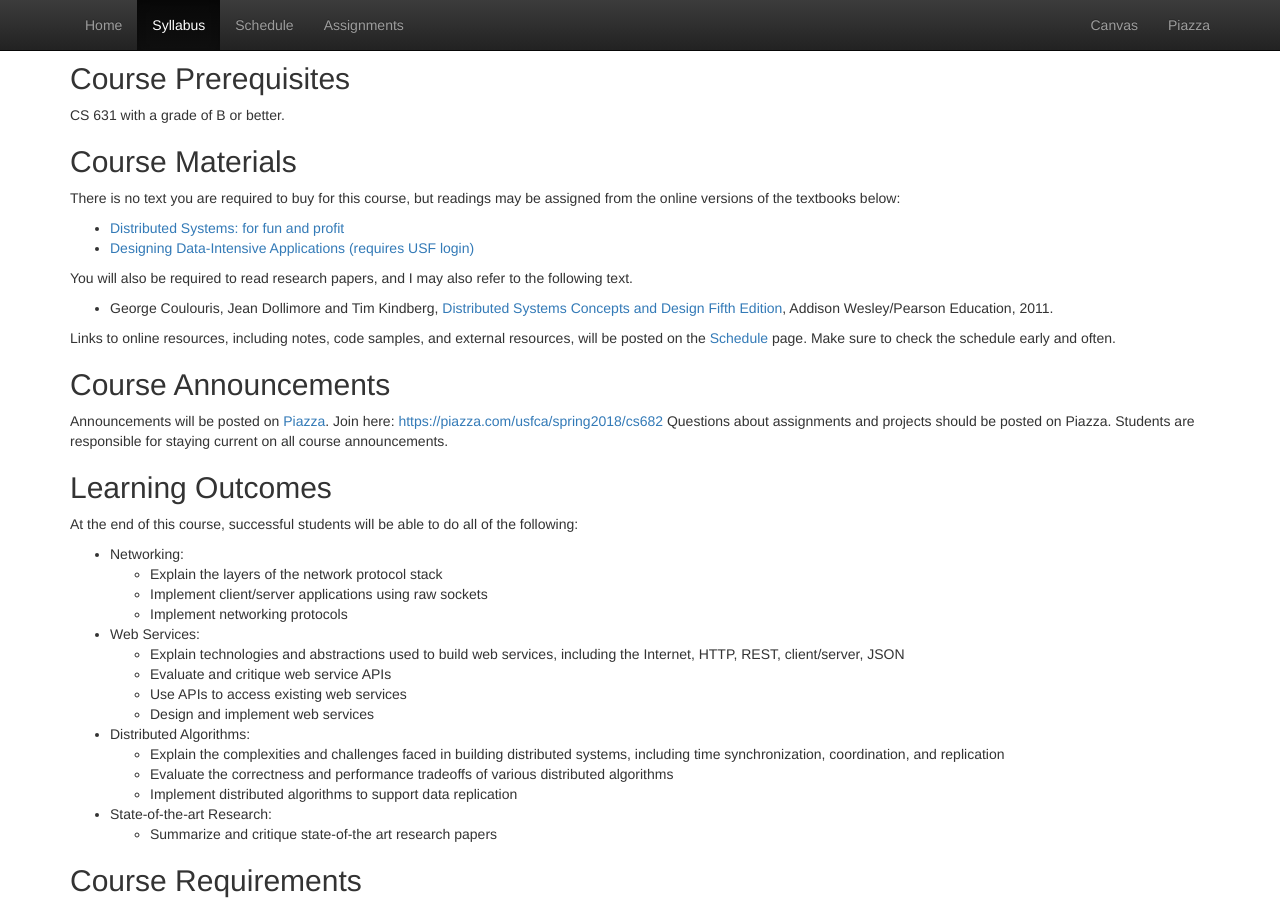
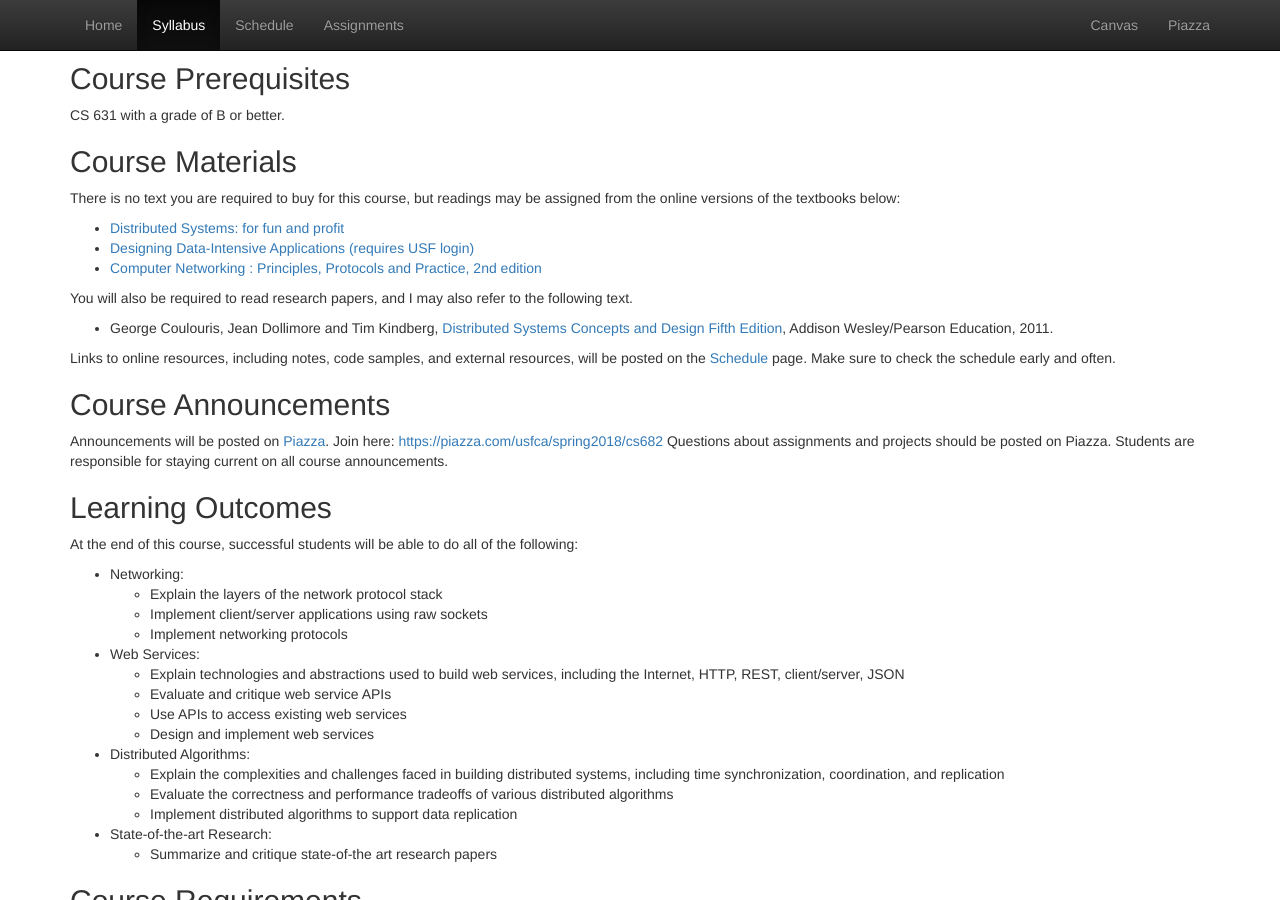
Before and after one commit to CS682-S18/cs682-s18.github.io, a Jekyll site: the page built from syllabus.html, in a window 1280 px wide and 900 px high, scrolled down 606 px. Built offline with Jekyll 4.4.1, drawn with Linux system fonts in a browser that asks for light colours.

Commit message:
add networking text

```diff
--- a/schedule.html
+++ b/schedule.html
@@ -31,6 +31,7 @@ title: Schedule
 			<td>
 				Due Thursday - 9:30am<br/>
 				<a href="https://goo.gl/forms/CYEfxHK75P5iXhag1">Homework 0</a><br/>
+				Reading - <a href="http://book.mixu.net/distsys/intro.html">Takada - Ch. 1</a><br/>
 			</td>
 		</tr>
 		<tr>
--- a/syllabus.html
+++ b/syllabus.html
@@ -34,6 +34,7 @@ title: Syllabus
   <ul>
     <li><a href="http://book.mixu.net/distsys/">Distributed Systems: for fun and profit</a></li>
     <li><a href="http://0-proquest.safaribooksonline.com.ignacio.usfca.edu/book/software-engineering-and-development/9781491903063">Designing Data-Intensive Applications (requires USF login)</a></li>
+    <li><a href="http://cnp3book.info.ucl.ac.be/2nd/html/">Computer Networking : Principles, Protocols and Practice, 2nd edition</a></li>
   </ul>
 </p>
 <p>You will also be required to read research papers, and I may also refer to the following text.
```
